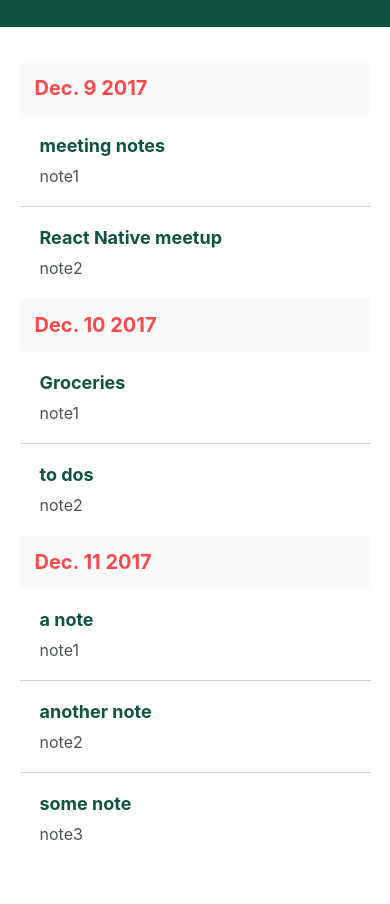
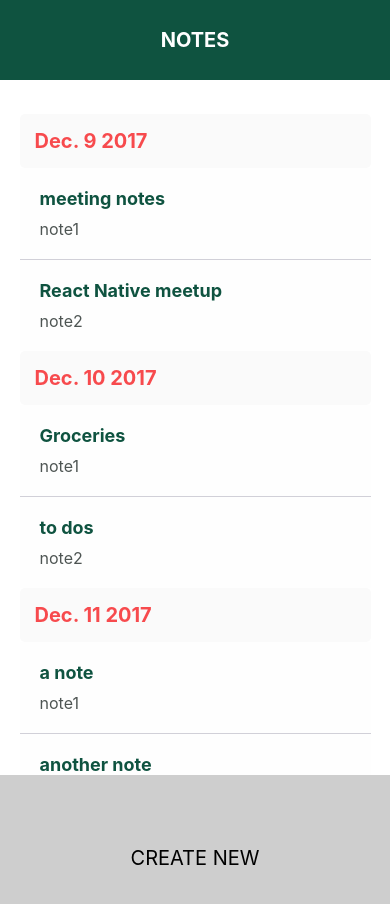
Before and after one commit to aelr9/rn-firebase-sample, a React Native app: screen / in a window 390 px wide. Shown: the top 904 px of the page. Built offline with nearby package versions, Linux system fonts and the light colour scheme.

Commit message:
Add Create New button and mock-up Create New modal.

```diff
--- a/App.js
+++ b/App.js
@@ -15,6 +15,8 @@ import {
 
 import HeaderBar from './components/HeaderBar';
 import NotesList from './scenes/NotesList';
+import CreateButton from './components/CreateButton';
+import CreateNoteModal from './scenes/CreateNote';
 
 const instructions = Platform.select({
   ios: 'Press Cmd+R to reload,\n' +
@@ -24,13 +26,29 @@ const instructions = Platform.select({
 });
 
 export default class App extends Component<{}> {
+  constructor() {
+    super();
+
+    this.state = {
+      showModal: false,
+      notes: []
+    }
+  }
+
   render() {
     return (
       <View style={styles.container}>
         <HeaderBar />
-        <View style={styles.contentWrapper}>
-          <NotesList />
-        </View>
+          {
+            this.state.showModal ?
+              <View style={styles.contentWrapper}>
+                <CreateNoteModal />
+              </View> :
+              <View style={styles.contentWrapper}>
+                <NotesList />
+                <CreateButton />
+              </View>
+          }
       </View>
     );
   }
@@ -39,7 +57,7 @@ export default class App extends Component<{}> {
 const styles = StyleSheet.create({
   container: {
     flex: 1,
-    justifyContent: 'center',
+    justifyContent: 'flex-start',
     alignItems: 'center',
     backgroundColor: '#F5FCFF',
   },
--- /dev/null
+++ b/components/CreateButton/CreateButton.js
@@ -0,0 +1,19 @@
+import React from 'react';
+import {PropTypes} from 'prop-types';
+
+import {TouchableOpacity, Text} from 'react-native';
+
+import {styles} from './styles';
+
+const CreateButton = () => (
+  <TouchableOpacity
+    style={styles.createButton}
+    activeOpacity={0.5}
+  >
+    <Text style={styles.buttonText}>
+      CREATE NEW
+    </Text>
+  </TouchableOpacity>
+)
+
+export default CreateButton;
--- /dev/null
+++ b/components/CreateButton/index.js
@@ -0,0 +1,3 @@
+import CreateButton from './CreateButton';
+
+export default CreateButton;
--- /dev/null
+++ b/components/CreateButton/styles.js
@@ -0,0 +1,16 @@
+import {StyleSheet, Dimensions} from 'react-native';
+
+const {height, width} = Dimensions.get('window');
+
+export const styles = StyleSheet.create({
+  createButton: {
+    backgroundColor: '#CECECE',
+    flex: 0.2,
+    display: 'flex',
+    justifyContent: 'center',
+    alignItems: 'center'
+  },
+  buttonText: {
+    fontSize: 20
+  }
+})
--- /dev/null
+++ b/scenes/CreateNote/CreateNoteContainer.js
@@ -0,0 +1,17 @@
+import React, {Component} from 'react';
+import {PropTypes} from 'prop-types';
+
+import {styles} from './styles';
+
+import {View} from 'react-native';
+
+class CreateNoteContainer extends Component {
+  render() {
+    return (
+      <View>
+      </View>
+    )
+  }
+}
+
+export default CreateNoteContainer;
--- /dev/null
+++ b/scenes/CreateNote/index.js
@@ -0,0 +1,3 @@
+import CreateNoteContainer from './CreateNoteContainer';
+
+export default CreateNoteContainer;
--- /dev/null
+++ b/scenes/CreateNote/styles.js
@@ -0,0 +1,11 @@
+import {StyleSheet, Dimensions} from 'react-native';
+
+const {height, width} = Dimensions.get('window');
+
+export const styles = StyleSheet.create({
+  wrapper: {
+    backgroundColor: '#FEFEFE',
+    flex: 1,
+    width: width
+  }
+})
--- a/scenes/NotesList/styles.js
+++ b/scenes/NotesList/styles.js
@@ -4,11 +4,11 @@ const {height, width} = Dimensions.get('window');
 
 export const styles = StyleSheet.create({
   container: {
-    flex: 1,
+    flex: 0.8,
     height: height,
     width: width,
     backgroundColor: '#FFF',
-    paddingVertical: height / 25,
+    paddingTop: height / 25,
     paddingHorizontal: width / 20
   },
   separator: {
```
